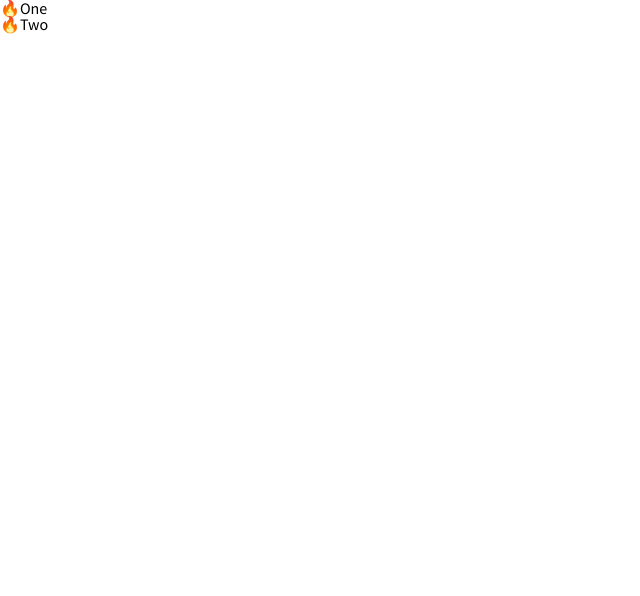
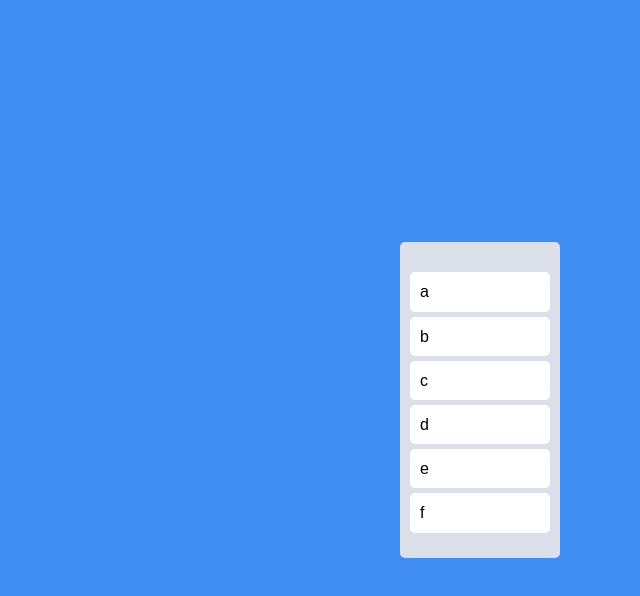
Before and after one commit to Jacesoul/react-TRELLO, a React (Create React App) app: page / in a window 1280 px wide. Shown: the top 596 px of the page, without its empty margins (0-640 px from the left). Built offline with nearby package versions, Linux system fonts and the light colour scheme.

Commit message:
Styles & Placeholders

```diff
--- a/src/App.tsx
+++ b/src/App.tsx
@@ -1,33 +1,67 @@
 import { DragDropContext, Draggable, Droppable } from "react-beautiful-dnd";
+import styled from "styled-components";
+
+const Wrapper = styled.div`
+  display: flex;
+  max-width: 480px;
+  width: 100%;
+  margin: 0 auto;
+  justify-content: center;
+  align-items: center;
+  height: 100vh;
+`;
+
+const Boards = styled.div`
+  display: grid;
+  width: 100%;
+  grid-template-columns: repeat(3, 1fr);
+`;
+
+const Board = styled.div`
+  padding: 20px 10px;
+  padding-top: 30px;
+  background-color: ${(props) => props.theme.boardColor};
+  border-radius: 5px;
+  min-height: 200px;
+`;
+
+const Card = styled.div`
+  background-color: ${(props) => props.theme.cardColor};
+  padding: 10px 10px;
+  border-radius: 5px;
+  margin-bottom: 5px;
+`;
+
+const toDos = ["a", "b", "c", "d", "e", "f"];
 
 function App() {
   const onDragEnd = () => {};
   return (
     <DragDropContext onDragEnd={onDragEnd}>
-      <div>
+      <Wrapper>
+        <Boards>
           <Droppable droppableId="one">
             {(magic) => (
-            <ul ref={magic.innerRef} {...magic.droppableProps}>
-              <Draggable draggableId="first" index={0}>
+              <Board ref={magic.innerRef} {...magic.droppableProps}>
+                {toDos.map((toDo, index) => (
+                  <Draggable draggableId={toDo} index={index}>
                     {(magic) => (
-                  <li ref={magic.innerRef} {...magic.draggableProps}>
-                    <span {...magic.dragHandleProps}>🔥</span>
-                    One
-                  </li>
+                      <Card
+                        ref={magic.innerRef}
+                        {...magic.draggableProps}
+                        {...magic.dragHandleProps}
+                      >
+                        {toDo}
+                      </Card>
                     )}
                   </Draggable>
-              <Draggable draggableId="second" index={1}>
-                {(magic) => (
-                  <li ref={magic.innerRef} {...magic.draggableProps}>
-                    <span {...magic.dragHandleProps}>🔥</span>
-                    Two
-                  </li>
-                )}
-              </Draggable>
-            </ul>
+                ))}
+                {magic.placeholder}
+              </Board>
             )}
           </Droppable>
-      </div>
+        </Boards>
+      </Wrapper>
     </DragDropContext>
   );
 }
--- a/src/index.tsx
+++ b/src/index.tsx
@@ -58,7 +58,11 @@
   box-sizing:border-box;
 }
 body{
+  font-weight: 300;
   font-family: 'Source Sans Pro', sans-serif;
+  background-color:${(props) => props.theme.bgColor};
+  color:black;
+  line-height: 1.2;
 }
 a{
   text-decoration:none;
--- a/src/theme.ts
+++ b/src/theme.ts
@@ -1,15 +1,7 @@
 import { DefaultTheme } from "styled-components";
 
 export const darkTheme: DefaultTheme = {
-  bgColor: "#2f3640",
-  textColor: "white",
-  accentColor: "#ffa801",
-  cardBgColor: "transparent",
+  bgColor: "#3F8CF2",
+  boardColor: "#DADFE9",
+  cardColor: "white",
 };
-
-export const lightTheme: DefaultTheme = {
-  bgColor: "whitesmoke",
-  textColor: "black",
-  accentColor: "#9c88ff",
-  cardBgColor: "white",
-};
```
Also changed, not shown: src/styled.d.ts (added, +9 -0 lines), description.txt. Lines whose indentation alone changed are shown as unchanged.
